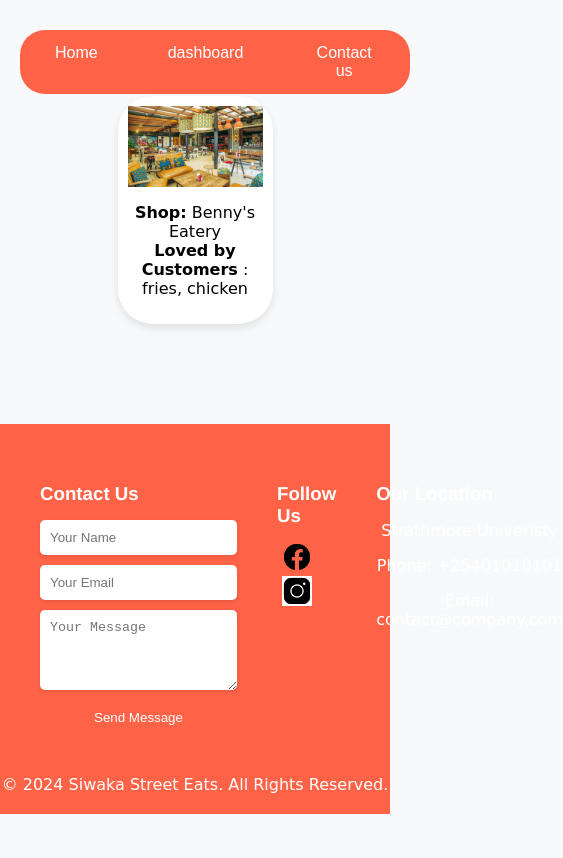
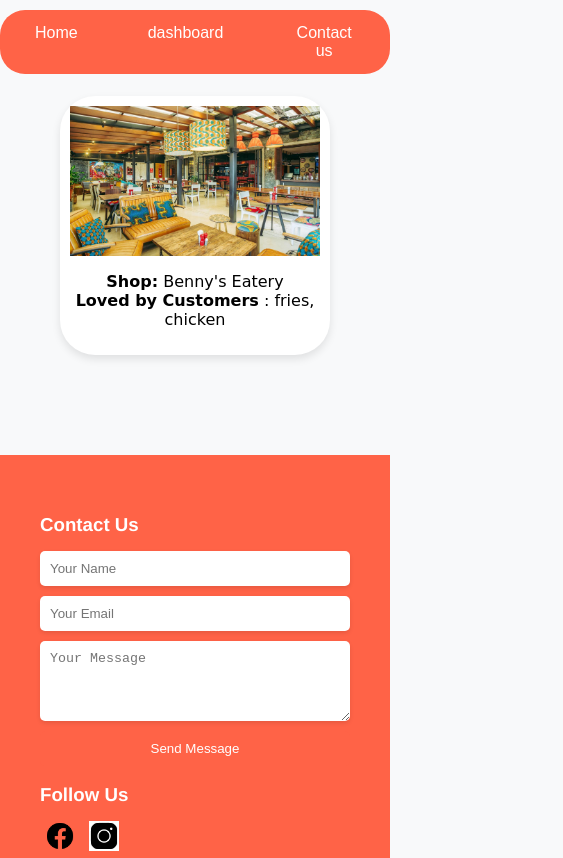
Before and after one commit to tyejaedon/Siwaka-Street-Eats, a website: page Seller_homepage.html in a window 390 px wide. Shown: the top 858 px of the page, 563 px wide, since content can reach past the window. Drawn offline with Linux system fonts and the light colour scheme; no server answers.

Commit message:
styling to reflect a mobile friendly website

```diff
--- a/homepage_user.css
+++ b/homepage_user.css
@@ -10,37 +10,35 @@ p{
     font-size: 20px;
 }
 
-/* Basic styling for the navigation bar */
+
 nav {
     position: fixed; /* Fix the navbar at the top */
     top: 0;
     width: 100%; /* Make the navbar span the full width of the page */
     display: flex;
     justify-content: center;
-    margin: 0; /* Remove default margins */
-    padding: 20px;
+
 
     z-index: 1000; /* Ensure the navbar is above other content */
     transition: all 0.7s;
 }
-.navbar:hover{
-    transform: scale(1.1);
-    transition: all 0.7s;
+
+.navbar:hover {
+    transform: scale(1.2);
+    transition: all .7s;
 }
 
 .navbar {
-    background-color: #ff6347; /* Match navbar color */
+    background-color: #ff6347; /* Tomato color to match the theme */
     font-family: Arial, sans-serif;
     width: fit-content;
     list-style-type: none; /* Remove bullets */
     display: flex; /* Use flexbox for horizontal layout */
     padding: 0;
-    width: 50%;
     margin: 0;
     justify-content: center;
     border-radius: 25px;
-    transition: all 0.7s;
-    overflow: hidden;
+    transition: all .7s;
 }
 
 .navbar li {
@@ -56,7 +54,7 @@ nav {
 }
 
 .navbar a:hover {
-    background-color: #e5533d; /* Slightly darker tomato color on hover */
+
     border-radius: 4px; /* Rounded corners on hover */
 }
 .wrapper{
@@ -122,12 +120,14 @@ footer {
     background-color: #ff6347; /* Tomato color to match the theme */
     color: white;
     padding: 20px 0;
+    width: 100%;
+
 }
 
 .footer-container {
     display: flex;
     justify-content: space-between;
-    max-width: 1200px;
+
     margin: 0 auto;
     padding: 20px;
 }
@@ -186,3 +186,30 @@ footer {
 .footer-bottom p {
     margin: 0;
 }
+@media screen and (max-width: 768px) {
+    /* Adjust grid layout for smaller screens */
+    .wrapper {
+      grid-template-columns: 1fr;
+      gap: 15px;
+      padding: 80px 15px 15px 15px;
+    }
+    .shop{
+        width: 95%;
+    }
+
+  .footer-container{
+    display: block;
+  }
+
+
+
+    /* Image sizing and responsiveness */
+    img {
+      max-width: 300px;
+    }
+
+    /* Shop description text size */
+    .shop p {
+      font-size: 16px;
+    }
+  }
--- a/seller_hompage.css
+++ b/seller_hompage.css
@@ -9,7 +9,7 @@ nav {
     justify-content: center;
 
     margin: 10px 0 ;
-    padding:20px;
+
 
 
 
@@ -197,3 +197,26 @@ p {
     font-family: cursive;
     text-align: center;
 }
+@media screen and (max-width: 768px) {
+    /* Adjust grid layout for smaller screens */
+
+    .shop{
+        width: 95%;
+    }
+
+  .footer-container{
+    display: block;
+  }
+
+
+
+    /* Image sizing and responsiveness */
+    img {
+      max-width: 300px;
+    }
+
+    /* Shop description text size */
+    .shop p {
+      font-size: 16px;
+    }
+  }
--- a/shop_1.css
+++ b/shop_1.css
@@ -169,3 +169,9 @@ h1 {
     display: flex;
     margin: 0 50%;
 }
+@media screen and (max-width: 768px){
+.menu{
+    margin: 15px 0;
+    width:100%;
+}
+}
```
Also changed, not shown: menu.css (+11 -0 lines), menu.html (+1 -1 lines).
